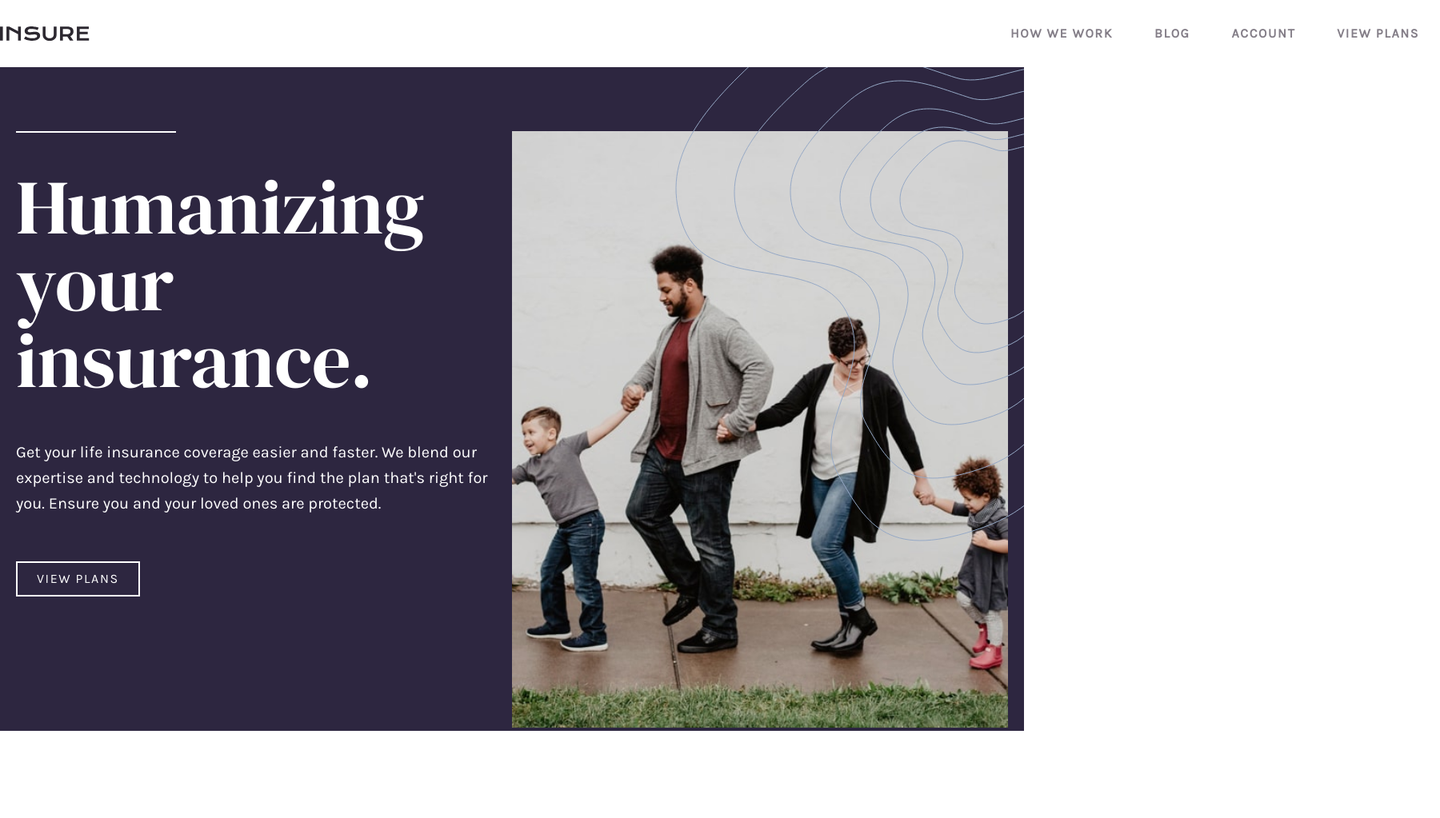
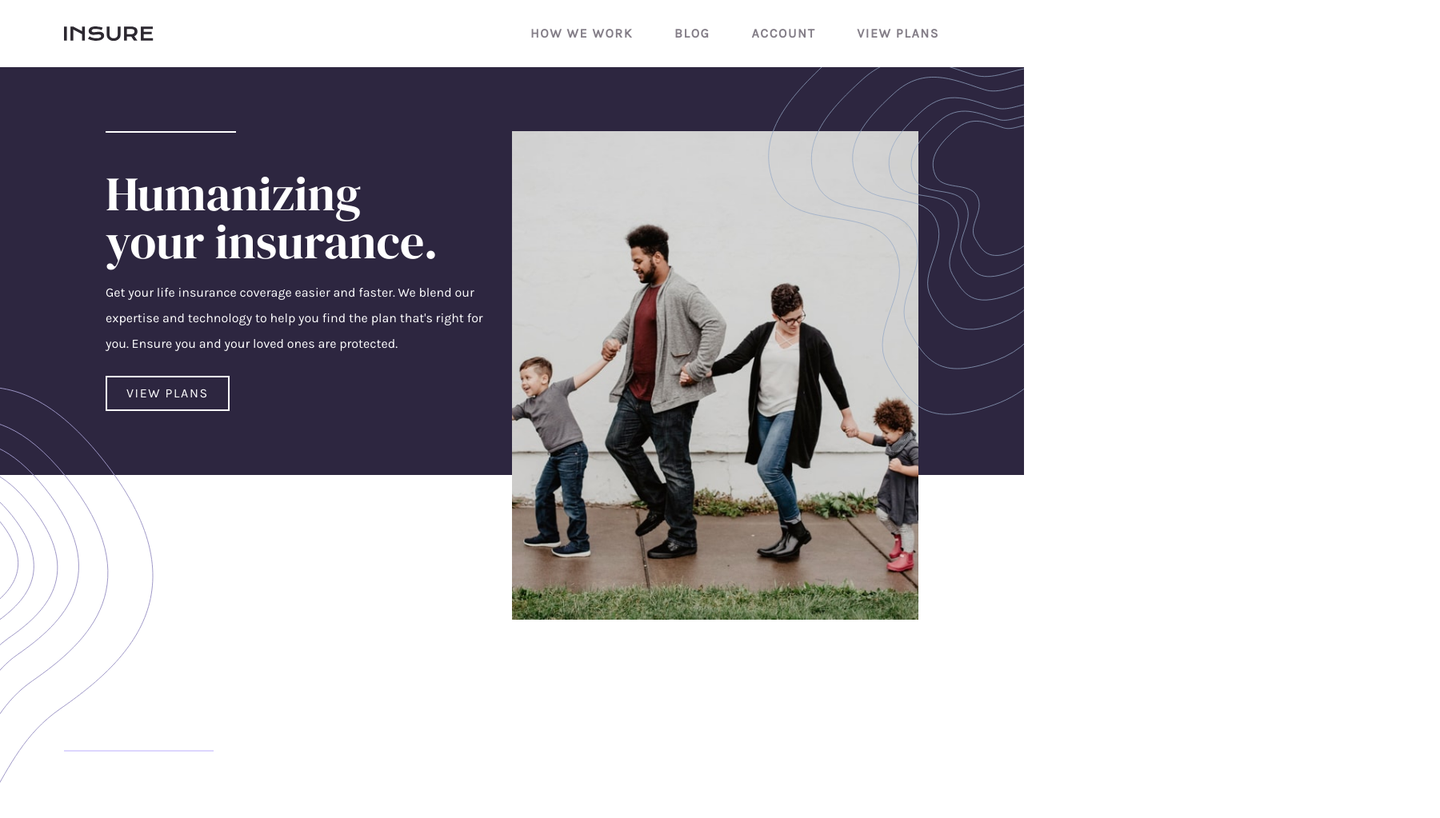
Before and after one commit to Csabooo/16-Insure-landing-page-react, a React (Create React App) app: page / in a window 1280 px wide. Shown: the top 1023 px of the page at 80% size, 1800 px wide, since content can reach past the window. Built offline with nearby package versions, Linux system fonts and the light colour scheme.

Commit message:
desktop version fixed 2.0

```diff
--- a/src/App.js
+++ b/src/App.js
@@ -7,10 +7,10 @@ import Attribution from "./components/Attribution";
 
 function App() {
   return (
-    <div className="mx-auto w-[415px] xl:w-full">
+    <div className="flex flex-col mx-auto">
       <Header />
       <Main />
-      <Footer />
+      <Footer className="xl:mx-auto" />
       <Attribution />
     </div>
   );
--- a/src/components/Footer.js
+++ b/src/components/Footer.js
@@ -13,11 +13,11 @@ function Footer() {
         />
 
         <img
-          className="hidden absolute top-0 z-0 xl:flex xl:w-4/12"
+          className="hidden absolute top-0 z-0 xl:flex xl:w-5/12"
           src={bg_pattern_footer_desktop}
           alt="bg_pattern_footer_desktop"
         />
-        <div className="xl:flex flex-row justify-between xl:w-[1800px] xl:mx-auto ">
+        <div className="xl:flex flex-row justify-between xl:mx-20">
           <div className="xl:flex flex-col justify-center">
             <svg
               className="mb-0 relative z-20"
@@ -78,8 +78,8 @@ function Footer() {
 
         {/* ----------------------------------- HELP ------------------------- */}
 
-        <hr className="mx-5 xl:w-[1440px] xl:mx-auto" />
-        <div className="xl:grid grid-rows-1 grid-cols-4 xl:mx-auto  xl:w-[1800px] xl:text-left">
+        <hr className="mx-5 xl:mx-auto" />
+        <div className="xl:grid xl:grid-rows-1 xl:grid-cols-4 xl:px-20 xl:text-left">
           {/* ----------------------------------- OUR COMPANY------------------------- */}
           <section className="help">
             <p>OUR COMPANY</p>
--- a/src/components/Header.js
+++ b/src/components/Header.js
@@ -53,7 +53,7 @@ function Header() {
             </g>
           </svg>
         </button>
-        <div className="block w-screen absolute hamburgerMenuList top-[70px] left-0 pb-64 z-30 ">
+        <div className="block w-screen absolute hamburgerMenuList top-[70px] left-0 pb-64 z-40 ">
           <ul>
             <li>
               <button>HOW WE WORK</button>
@@ -101,7 +101,7 @@ function Header() {
       </div>
       {/*       ------------------------------------NAV DESKTOP----------------------------------------------------------
        */}
-      <div className="hidden justify-between py-5 xl:flex flex-row xl:w-[1800px] mx-auto">
+      <div className="hidden justify-between py-5 xl:flex xl:flex-row xl:mx-auto px-20">
         <div className="flex flex-col justify-center">
           <svg
             className="mb-0"
--- a/src/components/Main.js
+++ b/src/components/Main.js
@@ -4,12 +4,14 @@ import image_intro_desktop from "../images/image-intro-desktop.jpg";
 import pattern_intro_right_mobile from "../images/bg-pattern-intro-right-mobile.svg";
 import pattern_intro_right_desktop from "../images/bg-pattern-intro-right-desktop.svg";
 import pattern_intro_left_mobile from "../images/bg-pattern-intro-left-mobile.svg";
+import pattern_intro_left_desktop from "../images/bg-pattern-intro-left-desktop.svg";
 import pattern_how_we_work_mobile from "../images/bg-pattern-how-we-work-mobile.svg";
 import pattern_how_we_work_desktop from "../images/bg-pattern-how-we-work-desktop.svg";
 
 function Main() {
   return (
-    <div className="text-center mx-auto">
+    <div className="text-center mx-auto xl:mx-auto xl:w-screen ">
+      <div className="xl:purple xl:relative xl:mx-auto">
         <img
           className="mx-auto w-full xl:hidden"
           src={image_intro}
@@ -18,7 +20,9 @@ function Main() {
 
         {/* --------------Humanizing your insurance mobile------------------------------------------- */}
         <div className="relative purple xl:hidden">
-        <h1 className="relative z-40">Humanizing your insurance.</h1>
+          <h1 className="relative z-30 pt-20 pb-10">
+            Humanizing your insurance.
+          </h1>
           <p>
             Get your life insurance coverage easier and faster. We blend our
             expertise and technology to help you find the plan that's right for
@@ -36,21 +40,26 @@ function Main() {
             src={pattern_intro_right_mobile}
             alt="pattern_intro_right_mobile"></img>
         </div>
+
         {/* --------------Humanizing your insurance DESKTOP------------------------------------------- */}
-      <div className="hidden xl:flex purple mx-auto relative">
+        <div className="hidden purple mx-auto xl:flex xl:mx-auto xl:px-28">
           <img
-          className="absolute right-0 top-0 z-20"
+            className="absolute right-0 top-0 z-20 xl:max-w-[25%]"
             src={pattern_intro_right_desktop}
             alt="pattern_intro_right_desktop"></img>
-        <div className="flex flex-row w-[1800px] mx-auto relative pb-36">
+          <img
+            className="absolute left-0 top-[400px] z-20 xl:max-w-[15%]"
+            src={pattern_intro_left_desktop}
+            alt="pattern_intro_left_desktop"></img>
+          <div className="flex flex-row relative mx-auto pb-0">
             <div className="w-6/12 text-left pr-5">
               <div className="hidden xl:block w-4/12 border-b-2 border-y-white"></div>
 
-            <h1 className="py-12">
+              <h1 className="pt-12 pb-4">
                 Humanizing <br />
                 your insurance.
               </h1>
-            <p className="pb-6">
+              <p className="xl:pb-0">
                 Get your life insurance coverage easier and faster. We blend our
                 expertise and technology to help you find the plan that's right
                 for you. Ensure you and your loved ones are protected.
@@ -70,23 +79,18 @@ function Main() {
                 />
               </div>
             </div>
-
-          {/*     <img
-            className="absolute left-0 top-0 xl:hidden"
-            src={pattern_intro_left_mobile}
-            alt="pattern_intro_right_mobile"></img>
-          <img
-            className="absolute right-0 top-[370px] xl:hidden"
-            src={pattern_intro_right_mobile}
-            alt="pattern_intro_right_mobile"></img> */}
+          </div>
         </div>
       </div>
 
       {/* --------------We're different----------------------------------------------------- */}
-      <div className="py-32 px-5 xl:pt-72 xl:w-[1800px] xl:mx-auto xl:px-0">
+      <div className="py-32 px-5 xl:pt-72 xl:mx-auto xl:px-20">
+        <div
+          className=" xl:hidden w-4/12 pb-14 border-b-2 border-y-violet-200
+          mx-auto"></div>
         <div className="hidden xl:block w-2/12 pb-14 border-b-2 border-y-violet-200"></div>
 
-        <h1 className="xl:pt-20">We're different</h1>
+        <h1 className="pt-20">We're different</h1>
 
         <div className="xl:flex flex-row xl:text-left xl:pt-20">
           {/* ----------Snappy Process------------------------------*/}
@@ -149,7 +153,7 @@ function Main() {
       </div>
 
       {/* --------------Find out more about MOBILE------------------------------------------- */}
-      <div className="purple mx-5 mb-32 relative flex-row xl:hidden">
+      <div className="purple mx-5 mb-32 py-16 relative flex-row xl:hidden">
         <img
           className="absolute right-0 top-0 xl:hidden"
           src={pattern_how_we_work_mobile}
@@ -163,7 +167,7 @@ function Main() {
       </div>
 
       {/* --------------Find out more about DESKTOP------------------------------------------- */}
-      <div className="hidden xl:flex flex-row justify-between bg-dark_Violet text-white w-[1800px] mx-auto py-20 px-20 relative">
+      <div className="hidden  justify-between bg-dark_Violet text-white py-20 px-20 relative xl:flex xl:flex-row xl:mx-20">
         <img
           className="absolute right-0 top-0 h-full"
           src={pattern_how_we_work_desktop}
--- a/src/index.css
+++ b/src/index.css
@@ -25,7 +25,7 @@
   }
 
   a.button {
-    @apply inline-block mt-8 px-6 py-2 border-2 border-white border-solid font-normal tracking-widest;
+    @apply inline-block mt-6 px-6 py-2 border-2 border-white border-solid font-normal tracking-widest;
   }
 
   a.button_bottom {
@@ -37,7 +37,7 @@
   }
 
   h1 {
-    @apply font-dm_Serif text-4xl xl:text-8xl xl:text-left;
+    @apply font-dm_Serif text-4xl xl:text-6xl xl:text-left;
   }
 
   h2 {
@@ -49,7 +49,7 @@
   }
 
   p {
-    @apply text-dark_Grayish_Violet xl:text-xl;
+    @apply text-dark_Grayish_Violet xl:text-base;
   }
 
   section {
@@ -91,7 +91,7 @@
   }
 
   .purple {
-    @apply bg-dark_Violet text-white pt-20 pb-28 px-5 xl:pb-6;
+    @apply bg-dark_Violet text-white xl:py-10 pb-28 px-5;
   }
 
   .purple p {
```
Lines whose indentation alone changed are shown as unchanged.
